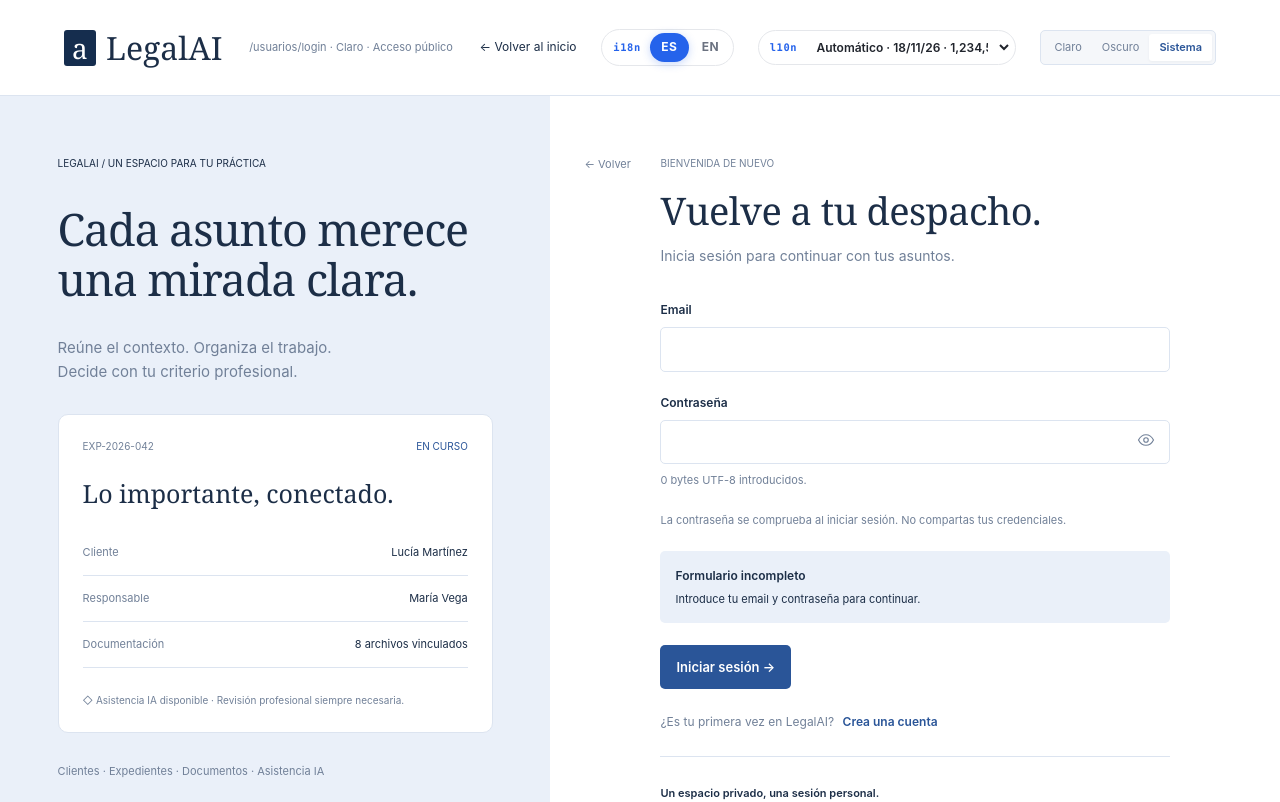
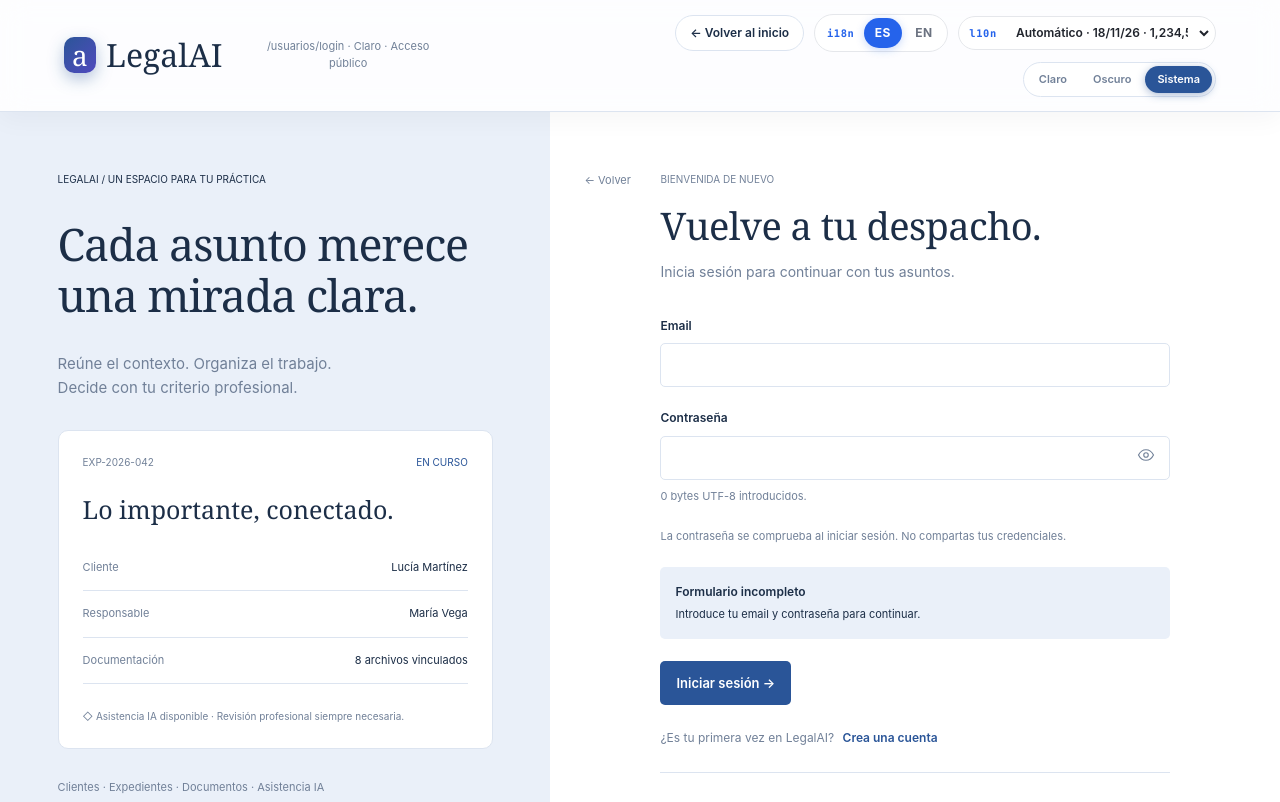
Before and after one commit to SlayerBlank/LegalAI-Frontend, an Angular app: page /usuarios/login in a window 1280 px wide. Shown: the top 802 px of the page. Built offline with nearby package versions, Linux system fonts and the light colour scheme.

Commit message:
feat(ui): cabecera publica moderna y tema en pildora
Cabecera fija tipo vidrio, marca con degradado, enlaces redondeados y selector de tema con el mismo estilo que i18n/l10n.

```diff
--- a/src/app/shared/public-auth/public-header.css
+++ b/src/app/shared/public-auth/public-header.css
@@ -109,3 +109,44 @@ a:focus-visible {
     align-items: flex-start;
   }
 }
+
+/* ---- Diseño moderno: cabecera fija tipo vidrio con controles en píldora ---- */
+.public-header {
+  position: sticky;
+  top: 0;
+  z-index: 50;
+  min-height: 76px;
+  padding-block: 14px;
+  background: color-mix(in srgb, var(--pub-surface) 78%, transparent);
+  backdrop-filter: saturate(160%) blur(14px);
+  -webkit-backdrop-filter: saturate(160%) blur(14px);
+  box-shadow: 0 8px 24px #0f172a0a;
+}
+.brand-mark {
+  border-radius: 10px;
+  background: linear-gradient(
+    135deg,
+    var(--pub-blue),
+    color-mix(in srgb, var(--pub-blue) 55%, #7c3aed)
+  );
+  color: #fff;
+  box-shadow: 0 6px 16px color-mix(in srgb, var(--pub-blue) 35%, transparent);
+}
+.header-actions {
+  gap: 10px;
+  flex-wrap: wrap;
+  justify-content: flex-end;
+}
+.home-link,
+.access-button {
+  border-radius: 999px;
+  padding: 8px 14px;
+  border: 1px solid var(--pub-line);
+  background: var(--pub-surface);
+  font-weight: 600;
+  transition: border-color 0.2s ease;
+}
+.home-link:hover,
+.access-button:hover {
+  border-color: var(--pub-blue);
+}
--- a/src/app/shared/public-auth/public-theme-switcher.css
+++ b/src/app/shared/public-auth/public-theme-switcher.css
@@ -32,3 +32,28 @@ button:focus-visible {
     padding: 7px 12px;
   }
 }
+
+/* ---- Diseño moderno: selector de tema en píldora, igual que i18n / l10n ---- */
+.theme-options {
+  border-radius: 999px;
+  background: var(--pub-surface);
+  gap: 2px;
+}
+button {
+  border-radius: 999px;
+  font-weight: 600;
+  padding-inline: 12px;
+  transition:
+    background 0.2s ease,
+    color 0.2s ease;
+}
+button[aria-pressed='true'] {
+  color: #fff;
+  background: var(--pub-blue);
+  box-shadow: 0 2px 8px color-mix(in srgb, var(--pub-blue) 40%, transparent);
+}
+@media (prefers-reduced-motion: reduce) {
+  button {
+    transition: none;
+  }
+}
```
